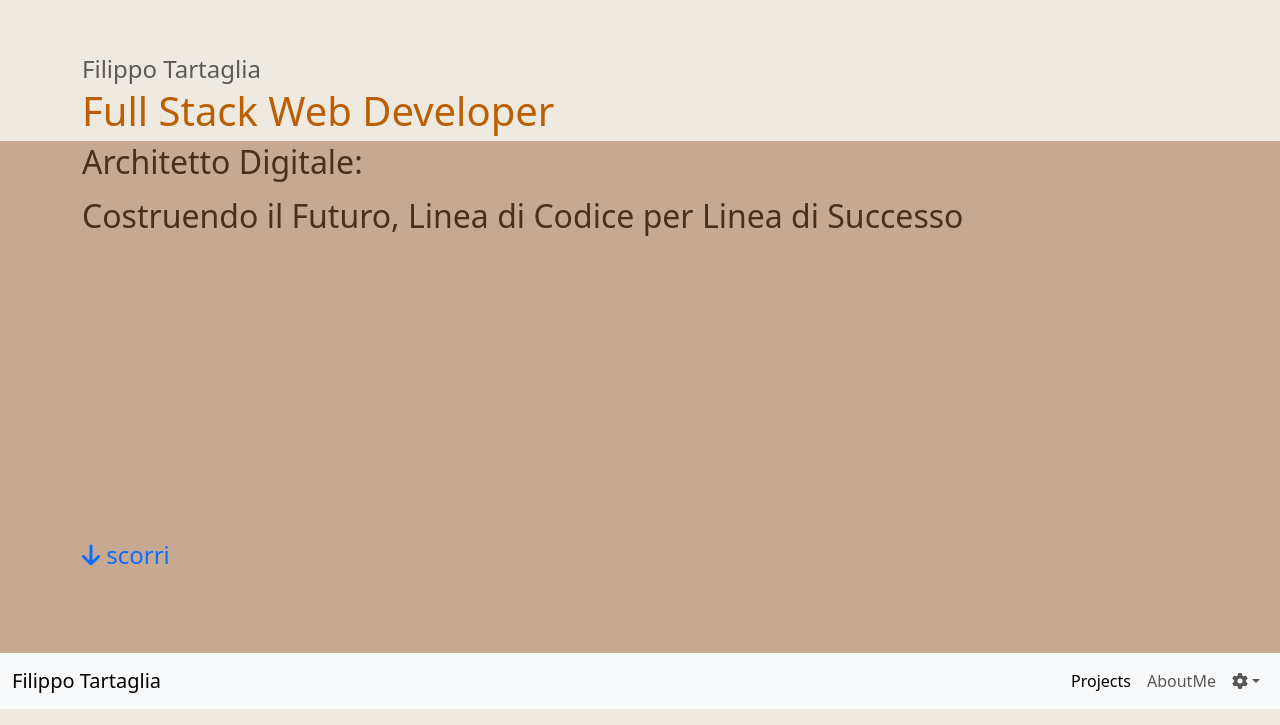
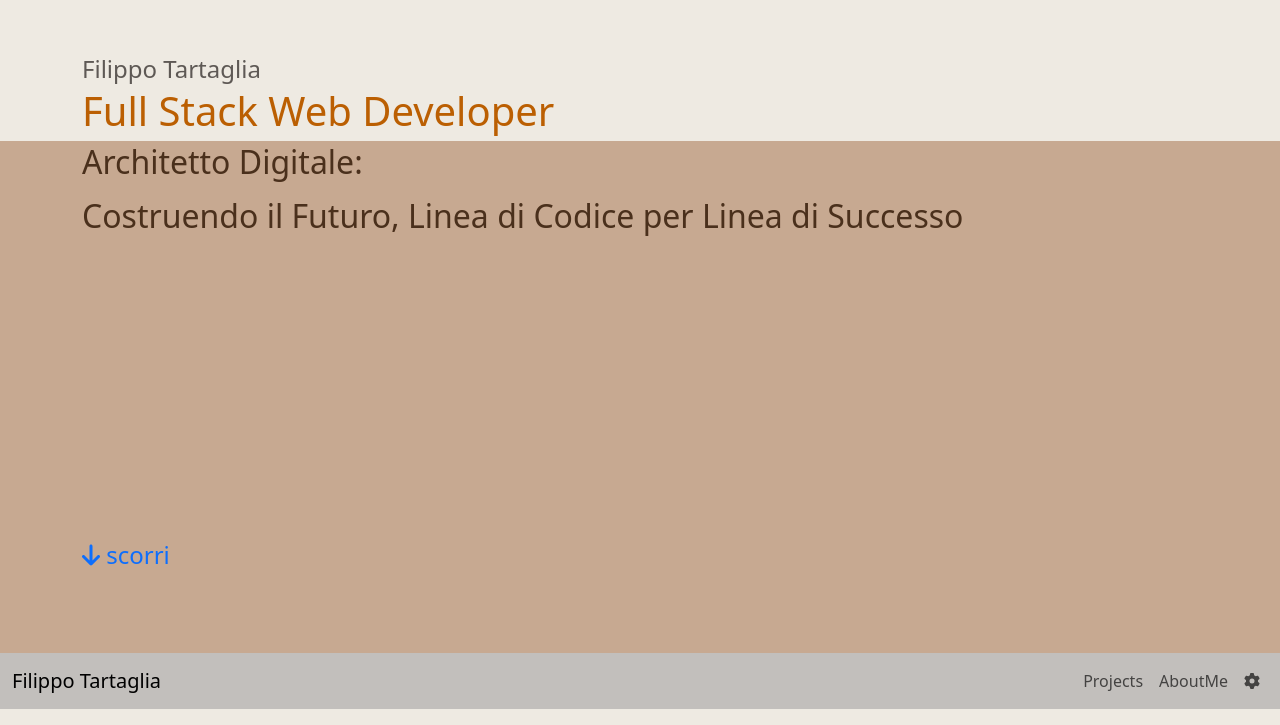
Before and after one commit to TartagliaFilippo/portfolio, a Vue app: page / in a window 1280 px wide. Shown: the part 227-952 px from the top of the page. Built offline with nearby package versions, Linux system fonts and the light colour scheme.

Commit message:
edit style navbar

```diff
--- a/src/components/Projects.vue
+++ b/src/components/Projects.vue
@@ -142,11 +142,11 @@ export default {
       padding: 0 5px;
 
       ul {
-        list-style-type: none; // Rimuove il tipo di elenco predefinito (pallino)
-        padding-left: 0; // Rimuove il padding sinistro predefinito del elenco
+        list-style-type: none;
+        padding-left: 0;
         li {
           &::before {
-            content: "- "; // Aggiunge un trattino prima di ogni elemento della lista
+            content: "- ";
           }
         }
       }
--- a/src/components/ui/Navbar.vue
+++ b/src/components/ui/Navbar.vue
@@ -2,14 +2,43 @@
 export default {
   data() {
     return {
-      title: "Navbar",
+      isSticky: false,
+      lastScrollTop: 0,
     };
+  },
+
+  mounted() {
+    window.addEventListener("scroll", this.handleScroll.bind(this));
+  },
+
+  beforeUnmount() {
+    window.removeEventListener("scroll", this.handleScroll.bind(this));
+  },
+
+  methods: {
+    handleScroll() {
+      let currentScroll = window.scrollY || window.pageYOffset;
+
+      if (currentScroll > this.lastScrollTop) {
+        // Scroll verso il basso
+        this.isSticky = false; // Rendi la navbar non sticky
+      } else {
+        // Scroll verso l'alto
+        this.isSticky = true; // Rendi la navbar sticky
+      }
+
+      this.lastScrollTop = currentScroll <= 0 ? 0 : currentScroll;
+    },
   },
 };
 </script>
 
 <template>
-  <nav class="navbar navbar-expand-lg bg-body-tertiary">
+  <nav
+    class="navbar navbar-expand-lg"
+    :class="{ 'navbar-sticky': isSticky }"
+    ref="navbar"
+  >
     <div class="container-fluid">
       <a class="navbar-brand" href="#welcome">Filippo Tartaglia</a>
       <button
@@ -29,12 +58,12 @@ export default {
       >
         <ul class="navbar-nav">
           <li class="nav-item">
-            <a class="nav-link active" aria-current="page" href="#Projects"
+            <a class="nav-link" aria-current="page" href="#projects"
               >Projects</a
             >
           </li>
           <li class="nav-item">
-            <a class="nav-link" href="#AboutMe">AboutMe</a>
+            <a class="nav-link" href="#aboutMe">AboutMe</a>
           </li>
           <li class="nav-item dropdown">
             <a
@@ -59,15 +88,38 @@ export default {
 </template>
 
 <style lang="scss" scoped>
+@use "../../assets/scss/variables.scss" as *;
 .navbar {
-  position: sticky;
   top: 0;
   left: 0;
   right: 0;
+  background-color: $grey-color;
+  color: $title-welcome;
+}
+.navbar-sticky {
+  position: sticky;
+  top: 0;
   z-index: 10;
+  background-color: $grey-color;
+  color: $title-welcome;
+}
+.navbar-brand:hover {
+  box-shadow: inset 0px -10px 0px 0px $shade-500;
+}
+.nav-link:hover {
+  box-shadow: inset 0px -10px 0px 0px $shade-500;
+}
+.nav-link.dropdown-toggle {
+  transition: transform 0.3s ease;
+  &:hover {
+    transform: rotate(360deg);
+  }
+}
+.dropdown-toggle::after {
+  display: none;
 }
 
 .dropdown-menu[data-bs-popper] {
-  left: -120px;
+  left: -135px;
 }
 </style>
```
